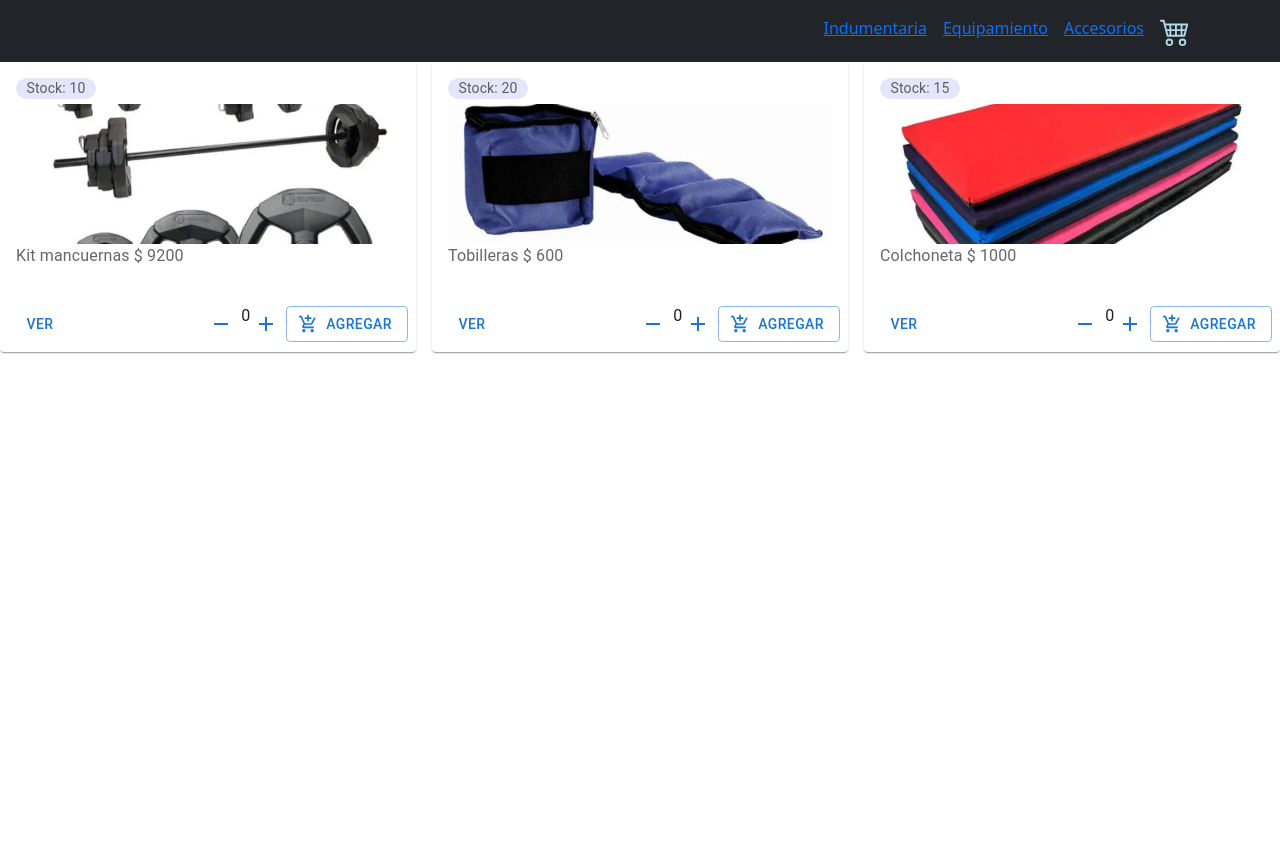
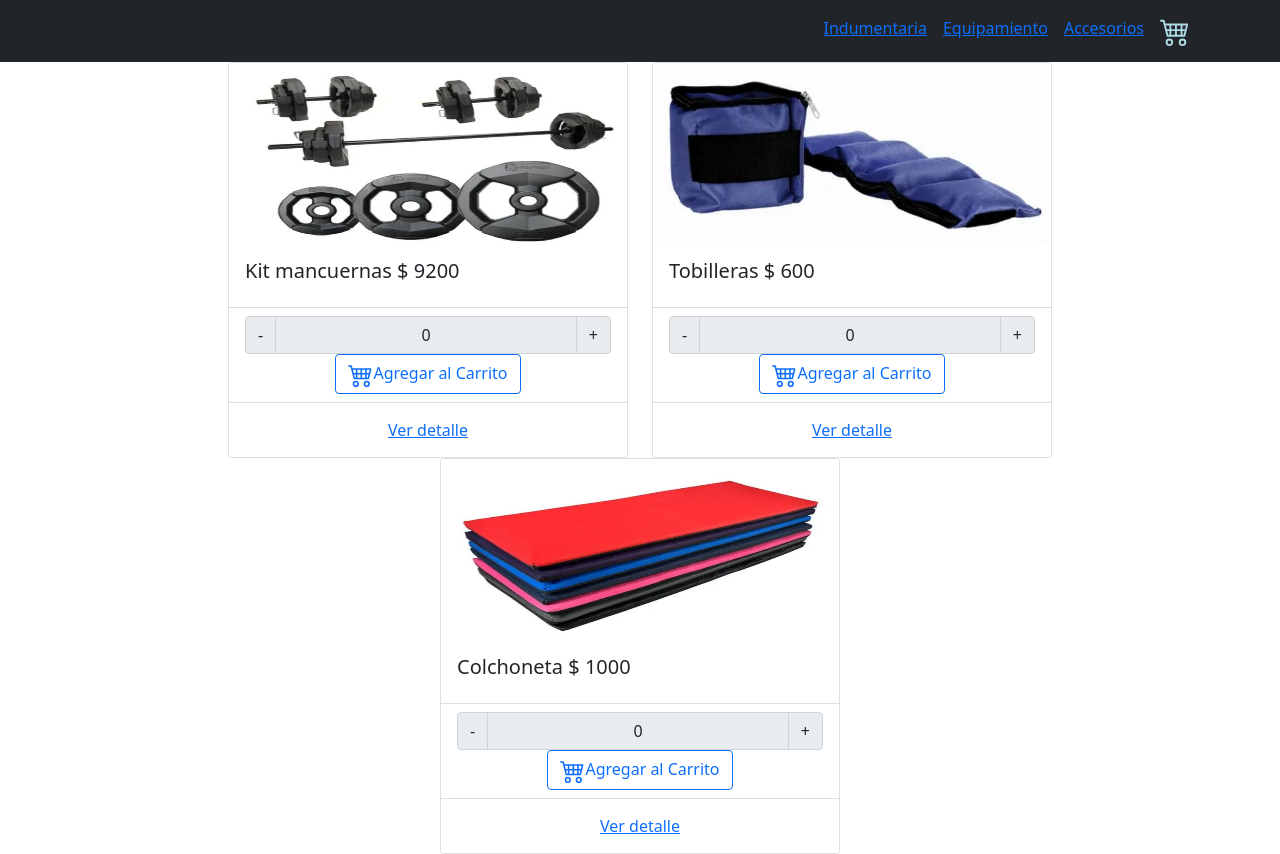
Before and after one commit to marioa1105/ecommerceReact, a React (Create React App) app in the folder ecommerce-react/: page / in a window 1280 px wide. Before the commit the page ends 800 px from the top, so only its background shows below. Built offline with nearby package versions, Linux system fonts and the light colour scheme.

Commit message:
bootstrap

```diff
--- a/ecommerce-react/src/App.js
+++ b/ecommerce-react/src/App.js
@@ -1,13 +1,16 @@
 
 import './App.css';
 import AppRouter from './components/AppRouter/AppRouter';
+import React,{ useContext } from 'react';
+import {CartProvider} from './context/CartContext'
 function App() {
+
   return (
-    <div>
+    <CartProvider>
       <AppRouter/>
 
 
-    </div>
+    </CartProvider>
   );
 }
 
--- a/ecommerce-react/src/components/AppRouter/AppRouter.js
+++ b/ecommerce-react/src/components/AppRouter/AppRouter.js
@@ -2,18 +2,22 @@ import {BrowserRouter, Routes, Route} from 'react-router-dom';
 import NavBar from '../NavBar/NavBar';
 import HomePage from '../../pages/Home/HomePage';
 import DetailPage from '../../pages/Detail/DetailPage';
+import React, {useContext} from 'react';
+import CartContext from '../../context/CartContext';
+import Container from 'react-bootstrap/esm/Container';
 export default function AppRouter() {
-
+    const cart = useContext(CartContext)
+    console.log("CartContext",cart);
     return (<BrowserRouter>
         <nav>
           <NavBar/>
         </nav>
-        <Routes>
-            <Route path ='/' element = {<HomePage/>}/>
-            <Route path ='/item/:id' element = {<DetailPage/>}/>
-            <Route path ='/category/:id' element = {<HomePage/>}/>
-        </Routes>
-
-
+        <Container>
+            <Routes>
+                <Route path ='/' element = {<HomePage/>}/>
+                <Route path ='/item/:id' element = {<DetailPage/>}/>
+                <Route path ='/category/:id' element = {<HomePage/>}/>
+            </Routes>
+        </Container>
     </BrowserRouter>   )
 }
--- a/ecommerce-react/src/components/CartWidget/CartWidget.js
+++ b/ecommerce-react/src/components/CartWidget/CartWidget.js
@@ -1,5 +1,5 @@
 import React from 'react'
-import ShoppingCartOutlinedIcon from '@mui/icons-material/ShoppingCartOutlined';
+
 import {BsCart4} from 'react-icons/bs'
 const CartWidget = () => {
     return (
--- a/ecommerce-react/src/components/Item/Item.js
+++ b/ecommerce-react/src/components/Item/Item.js
@@ -1,40 +1,39 @@
 import React from 'react'
 import ItemCount from "../ItemCount/ItemCount"
-import Card from '@mui/material/Card';
-import CardActions from '@mui/material/CardActions';
-import CardContent from '@mui/material/CardContent';
-import CardMedia from '@mui/material/CardMedia';
-import Typography from '@mui/material/Typography';
-import Button from '@mui/material/Button'
 import {Link} from 'react-router-dom'
 import './Item.css'
+import Card from 'react-bootstrap/Card'
+import Button from 'react-bootstrap/Button'
+import ListGroup from 'react-bootstrap/ListGroup'
+import ListGroupItem from 'react-bootstrap/ListGroupItem'
+import Row from 'react-bootstrap/Row'
+import Col from 'react-bootstrap/Col'
 const Item = ({item}) => {
     const addCount = () => {};
     return (
-        <Card key = {item.id}>
-            <CardContent>
-                <div className="card-stock">
-                    <Typography sx={{ fontSize: 14 }} color="text.secondary" gutterBottom>
-                        Stock: {item.stock}
-                    </Typography>
-                </div>
-                <CardMedia
-                    component="img"
-                    height="140"
-                    width="140"
-                    image={`../../assets/${item.pictureUrl}`}
-                    alt={item.title}
-                />
-                <Typography sx={{ mb: 1.5 }} color="text.secondary">
+        <Card style={{ width: '25rem' }}>
+            <Card.Img variant="top" src={`../../assets/${item.pictureUrl}`} style={{height:180}} />
+            <Card.Body>
+                <Card.Title>
                     {item.title} $ {item.price}
-                </Typography>
-            </CardContent>
-            <CardActions>
-                <Link to={`/item/${item.id}`}>
-                    <Button>Ver</Button>
-                </Link>
-                <ItemCount stock = {item.stock} addCountCart={addCount}/>
-            </CardActions>
+                </Card.Title>
+            </Card.Body>
+            <ListGroup className="list-group-flush">
+                <ListGroupItem>
+                    <ItemCount stock = {item.stock} addCountCart={addCount}/>
+                </ListGroupItem>
+                <ListGroupItem>
+                    <Link to={`/item/${item.id}`}>
+                        <Row className="justify-content-md-center">
+                            <Col md="auto">
+                                <Button variant="link" >Ver detalle</Button>
+                            </Col>
+                        </Row>
+                    </Link>
+                </ListGroupItem>
+            </ListGroup>
+
+
         </Card>
     )
 }
--- a/ecommerce-react/src/components/ItemCount/ItemCount.js
+++ b/ecommerce-react/src/components/ItemCount/ItemCount.js
@@ -1,14 +1,10 @@
 import React, { useState } from 'react'
-import IconButton from '@mui/material/IconButton'
-import AddOutlinedIcon from '@mui/icons-material/AddOutlined';
-import RemoveOutlinedIcon from '@mui/icons-material/RemoveOutlined';
-import AddShoppingCartIcon from '@mui/icons-material/AddShoppingCart';
-import Button from '@mui/material/Button'
-import { ButtonGroup, Typography } from '@mui/material';
-import './ItemCount.css'
-import Grid from '@mui/material/Grid'
-import Box from '@mui/material/Box'
-
+import InputGroup from 'react-bootstrap/InputGroup'
+import FormControl from 'react-bootstrap/FormControl'
+import Button from 'react-bootstrap/Button'
+import Row from 'react-bootstrap/Row'
+import Col from 'react-bootstrap/Col'
+import {BsCart4} from 'react-icons/bs'
 const ItemCount = ({ stock , addCountCart}) => {
     const [count, setCount] = useState(0);
 
@@ -23,23 +19,36 @@ const ItemCount = ({ stock , addCountCart}) => {
         count > 0 && setCount(count - 1)
     }
     return (
-        <Box  sx={{display:'flex', alignItems: 'center'}}
-        >
-            <ButtonGroup variant="outlined" aria-label="outlined button group">
-                <IconButton color="primary" onClick={onRemove}>
-                    <RemoveOutlinedIcon />
-                </IconButton>
+        <>
+            <Row>
+                <Col>
+                    <InputGroup>
+                        <InputGroup.Text id="btnGroupRemoveon" onClick={onRemove}>-</InputGroup.Text>
+                        <FormControl
+                            className='text-center'
+                            type="label"
+                            aria-label="Input group example"
+                            aria-describedby="btnGroupAddon"
+                            value={count}
+                            readOnly
+                        />
+                        <InputGroup.Text id="btnGroupAddon" onClick={onAdd}>+</InputGroup.Text>
+                    </InputGroup>
+                </Col>
+            </Row>
+            <Row>
+                <Col></Col>
+            </Row>
+            <Row className="justify-content-md-center">
+                <Col md="auto">
+                    <Button variant="outline-primary">
+                        <BsCart4 size={25}/>
+                        Agregar al Carrito
+                    </Button>
+                </Col>
 
-                <Typography className="count-control" > {count} </Typography>
-
-                <IconButton color="primary" onClick={onAdd}>
-                    <AddOutlinedIcon />
-                </IconButton>
-            </ButtonGroup>
-            <Button variant="outlined" startIcon={<AddShoppingCartIcon />}>
-                Agregar
-            </Button>
-        </Box>
+            </Row>
+        </>
 
     );
 }
--- a/ecommerce-react/src/components/ItemList/ItemList.js
+++ b/ecommerce-react/src/components/ItemList/ItemList.js
@@ -1,31 +1,30 @@
 import React from 'react'
 import Item from '../Item/Item'
-import Grid from '@mui/material/Grid'
+import Row from 'react-bootstrap/Row'
+import Col from 'react-bootstrap/Col'
 
 const ItemList = ({ items }) => {
     {
         if (items.length == 0){
             return (
-                <Grid container spacing={2}>
-                    <Grid item xs={4} >
+                <Row>
+                    <Col/>
+                    <Col>
                         <h1>No existen productos.</h1>
-                    </Grid>
-                </Grid>
+                    </Col>
+                    <Col/>
+                </Row>
             )
         }
         else{
             return (
 
-                <Grid container spacing={2}>
-                    {console.log("items", items)}
+                <Row className="justify-content-md-center">
                     {items.map(item => {
-                        return  <Grid item xs={4} key={item.id}> <Item item={item} key= {item.id}/> </Grid>
-
-
-
+                        return  <Col md="auto" key={item.id}> <Item item={item} key= {item.id}/> </Col>
                     })}
 
-                </Grid>
+                </Row>
             )
         }
 
--- a/ecommerce-react/src/components/ItemListContainer/ItemListContainer.js
+++ b/ecommerce-react/src/components/ItemListContainer/ItemListContainer.js
@@ -3,6 +3,8 @@ import react, {useState, useEffect} from 'react'
 import ItemList from '../ItemList/ItemList';
 import CircularProgress from '@mui/material/CircularProgress';
 import dataItems from '../../API/DataItems.json'
+import Row from 'react-bootstrap/Row'
+import Col from 'react-bootstrap/Col'
 import { useParams } from 'react-router-dom';
 const getDataProduct = (id) => {
     return new Promise((resolve, reject) => {
@@ -37,13 +39,20 @@ const ItemListContainer = ()=>{
 
 
     return(
-        <div>
 
-            {
-                progressVisible?<CircularProgress /> :<ItemList items={items}/>
-            }
+         <>
+            {progressVisible?
+                (
+                    <Row className="justify-content-md-center">
+                        <Col md="auto">
+                            <CircularProgress />
+                        </Col>
+                    </Row>
+                 )
+                :
+                <ItemList items={items}/>}
+        </>
 
-        </div>
     )
 }
 
--- /dev/null
+++ b/ecommerce-react/src/context/CartContext.js
@@ -0,0 +1,19 @@
+import React, {createContext, useState} from "react";
+const CartContext = createContext();
+
+const CartProvider = ({children}) =>{
+    const [products, setData] = useState([]);
+    const data = {
+        products,
+        setData
+    }
+
+    return (
+        <CartContext.Provider value ={data}>
+            {children}
+        </CartContext.Provider>
+    )
+}
+
+export {CartProvider}
+export default CartContext
```
